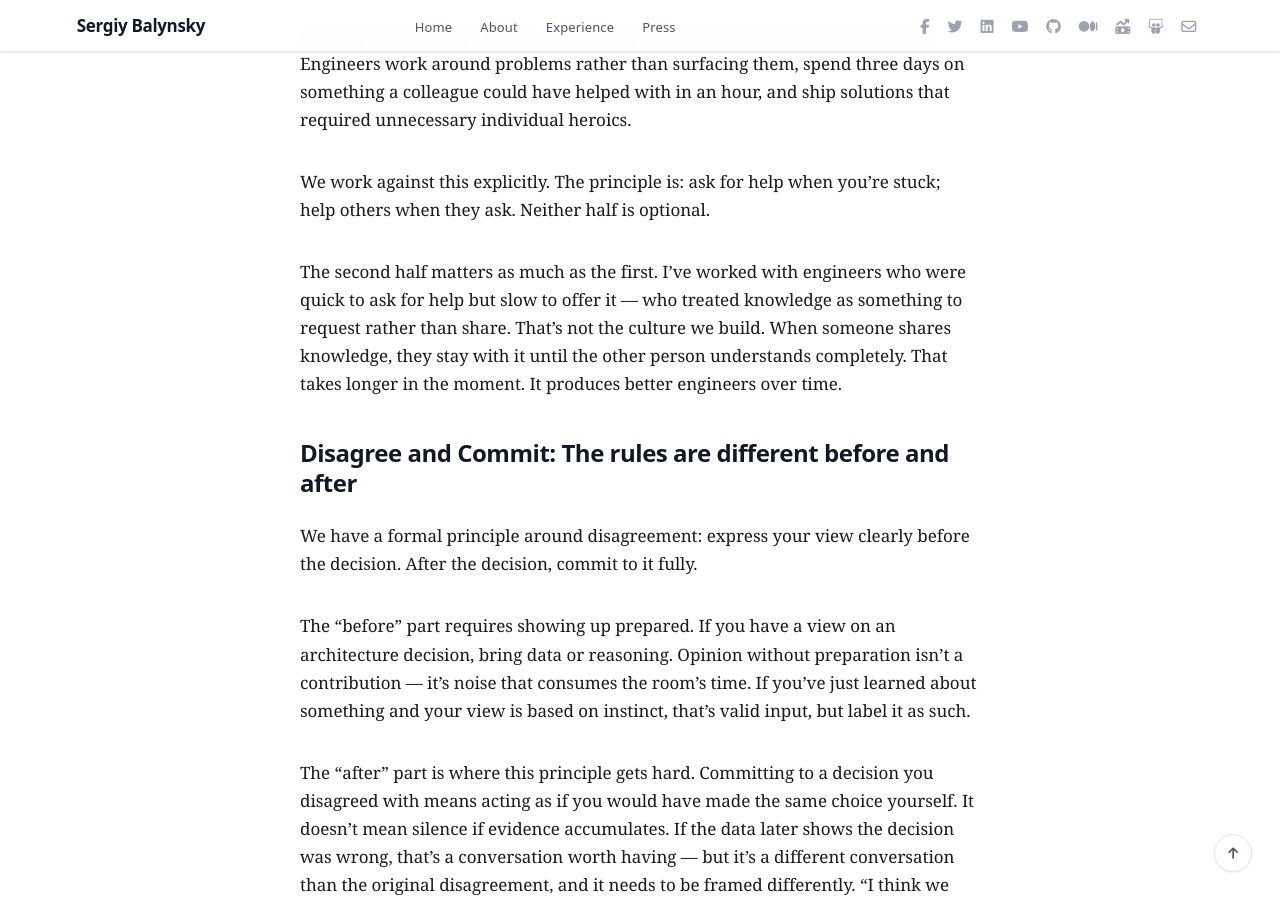
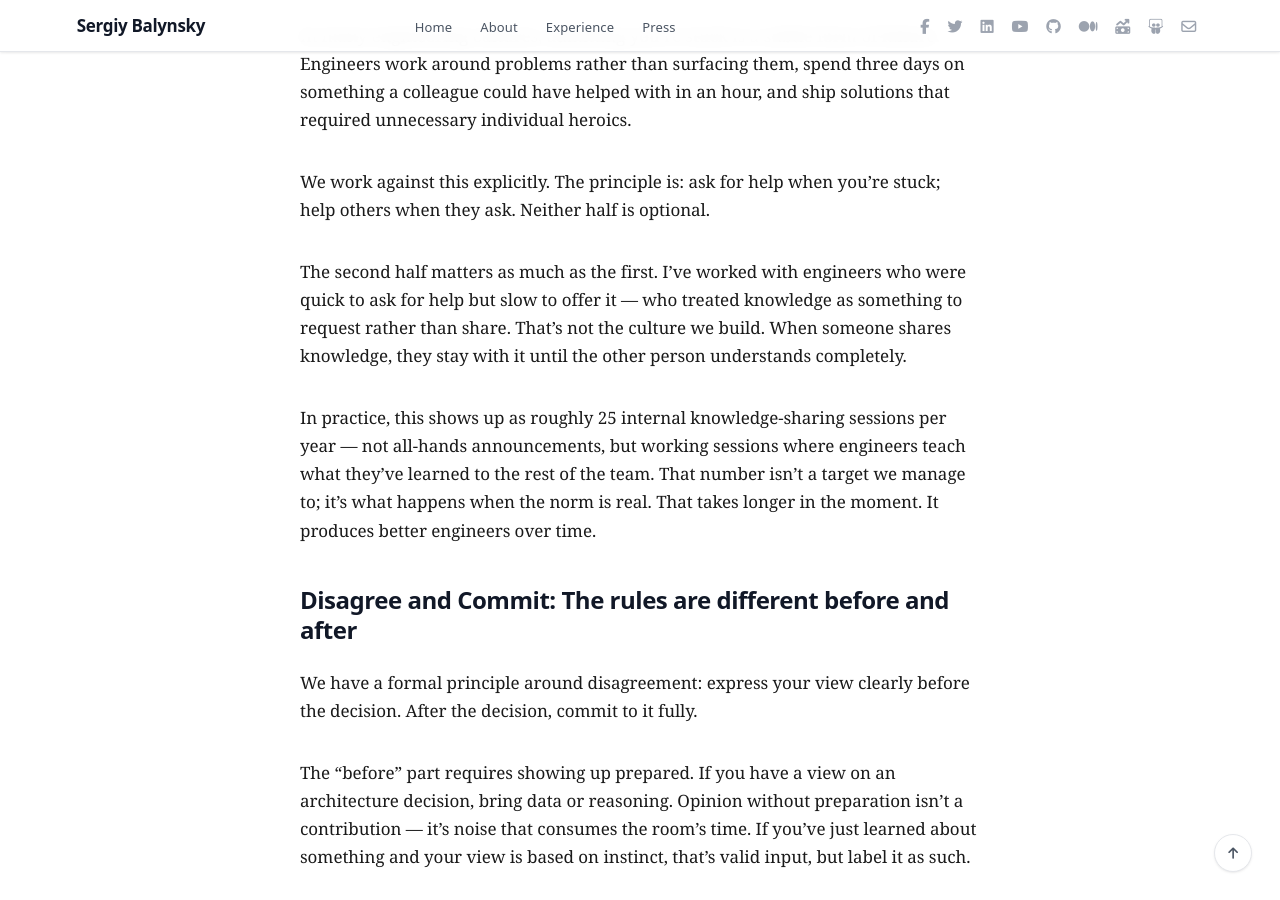
Before and after one commit to balynsky/personal-site, a Jekyll site: the page built from _posts/2026-04-06-engineering-culture-at-spin-ai.markdown, in a window 1280 px wide and 900 px high, scrolled down 2904 px. Built offline with Jekyll 4.4.1, drawn with Linux system fonts in a browser that asks for light colours; nearby versions of some CDN libraries.

Commit message:
add details in articles with real numbers

```diff
--- a/_posts/2026-04-06-engineering-culture-at-spin-ai.markdown
+++ b/_posts/2026-04-06-engineering-culture-at-spin-ai.markdown
@@ -56,7 +56,9 @@ In many engineering cultures, admitting you're stuck is a subtle form of failure
 
 We work against this explicitly. The principle is: ask for help when you're stuck; help others when they ask. Neither half is optional.
 
-The second half matters as much as the first. I've worked with engineers who were quick to ask for help but slow to offer it — who treated knowledge as something to request rather than share. That's not the culture we build. When someone shares knowledge, they stay with it until the other person understands completely. That takes longer in the moment. It produces better engineers over time.
+The second half matters as much as the first. I've worked with engineers who were quick to ask for help but slow to offer it — who treated knowledge as something to request rather than share. That's not the culture we build. When someone shares knowledge, they stay with it until the other person understands completely.
+
+In practice, this shows up as roughly 25 internal knowledge-sharing sessions per year — not all-hands announcements, but working sessions where engineers teach what they've learned to the rest of the team. That number isn't a target we manage to; it's what happens when the norm is real. That takes longer in the moment. It produces better engineers over time.
 
 ## Disagree and Commit: The rules are different before and after
 
--- a/_posts/2026-06-29-engineering-decisions-show-up-in-nps.markdown
+++ b/_posts/2026-06-29-engineering-decisions-show-up-in-nps.markdown
@@ -34,7 +34,7 @@ Engineering quality isn't visible in the way a UI redesign is visible. Customers
 
 Every bug that reaches a customer is an engineering quality event. Every slow response to a reported issue is an engineering quality event. Every time a new feature ships and breaks something that used to work, that's an engineering quality event.
 
-When you're carrying significant technical debt, these events happen more often — not because engineers are less capable but because the codebase is harder to change safely. The changes that should be contained turn out to have unintended side effects. The bugs that testing should catch get through because the coverage is thin. The responses to customer-reported issues take longer because the team is juggling a support burden that better quality would have prevented.
+When you're carrying significant technical debt, these events happen more often — not because engineers are less capable but because the codebase is harder to change safely. The resolution speed matters as much as the frequency: on our team, 65% of live bugs are resolved within one day of being reported, and 95% within five days. Customers don't see those metrics directly, but they feel the difference between a team that moves fast on issues and one that doesn't. The changes that should be contained turn out to have unintended side effects. The bugs that testing should catch get through because the coverage is thin. The responses to customer-reported issues take longer because the team is juggling a support burden that better quality would have prevented.
 
 Customers experience all of this as product quality. They don't know or care that it's a consequence of accumulated technical debt. They know the product worked better or worse than they expected.
 
```
